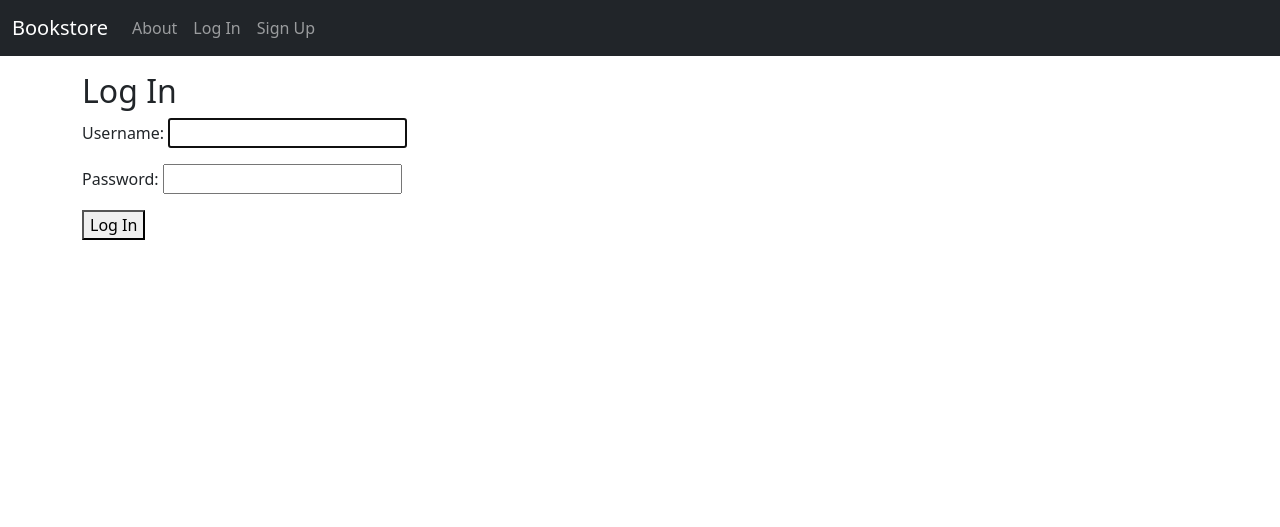
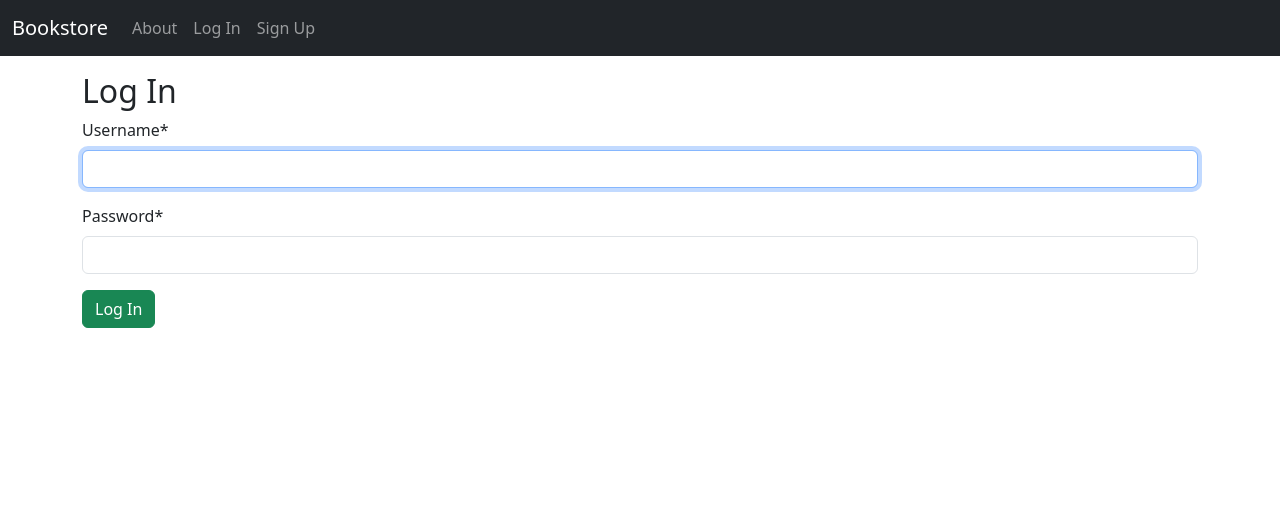
Before and after one commit to AiJared/Bookstore, a Django app: page /accounts/login/ in a window 1280 px wide. Shown: the top 527 px of the page. Run offline with Django 4.2, Linux system fonts and the light colour scheme; some libraries are stand-ins or nearby versions.

Commit message:
crispy login

```diff
--- a/templates/registration/login.html
+++ b/templates/registration/login.html
@@ -1,5 +1,6 @@
 <!-- templates/registration/login.html -->
 {% extends "_base.html" %}
+{% load crispy_forms_tags %}
 
 {% block title %}Log In{% endblock title %}
 
@@ -7,7 +8,7 @@
     <h2>Log In</h2>
     <form method="post">
         {% csrf_token %}
-        {{ form.as_p }}
-        <button type="submit">Log In</button>
+        {{ form|crispy }}
+        <button class="btn btn-success" type="submit">Log In</button>
     </form>
 {% endblock content %}
```
